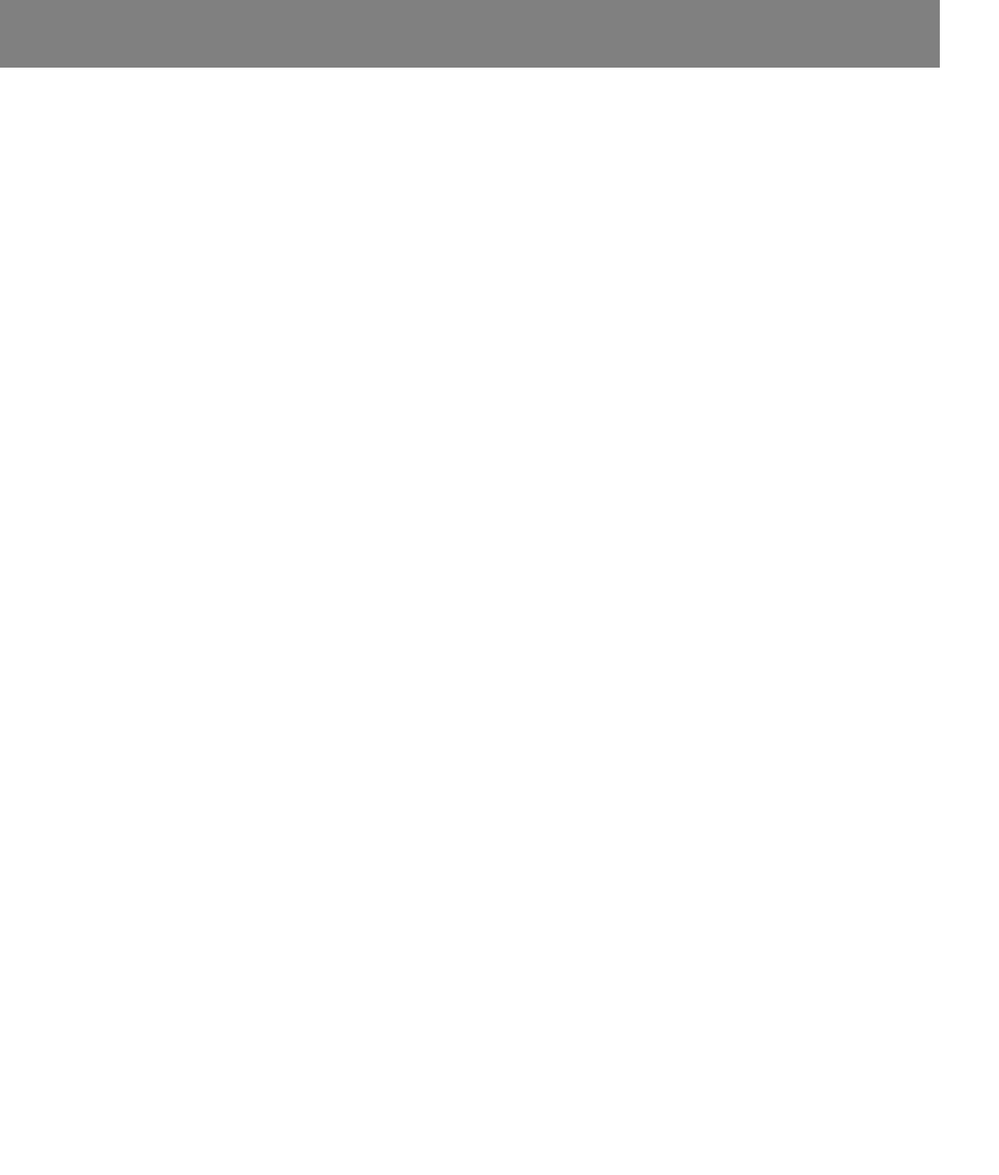
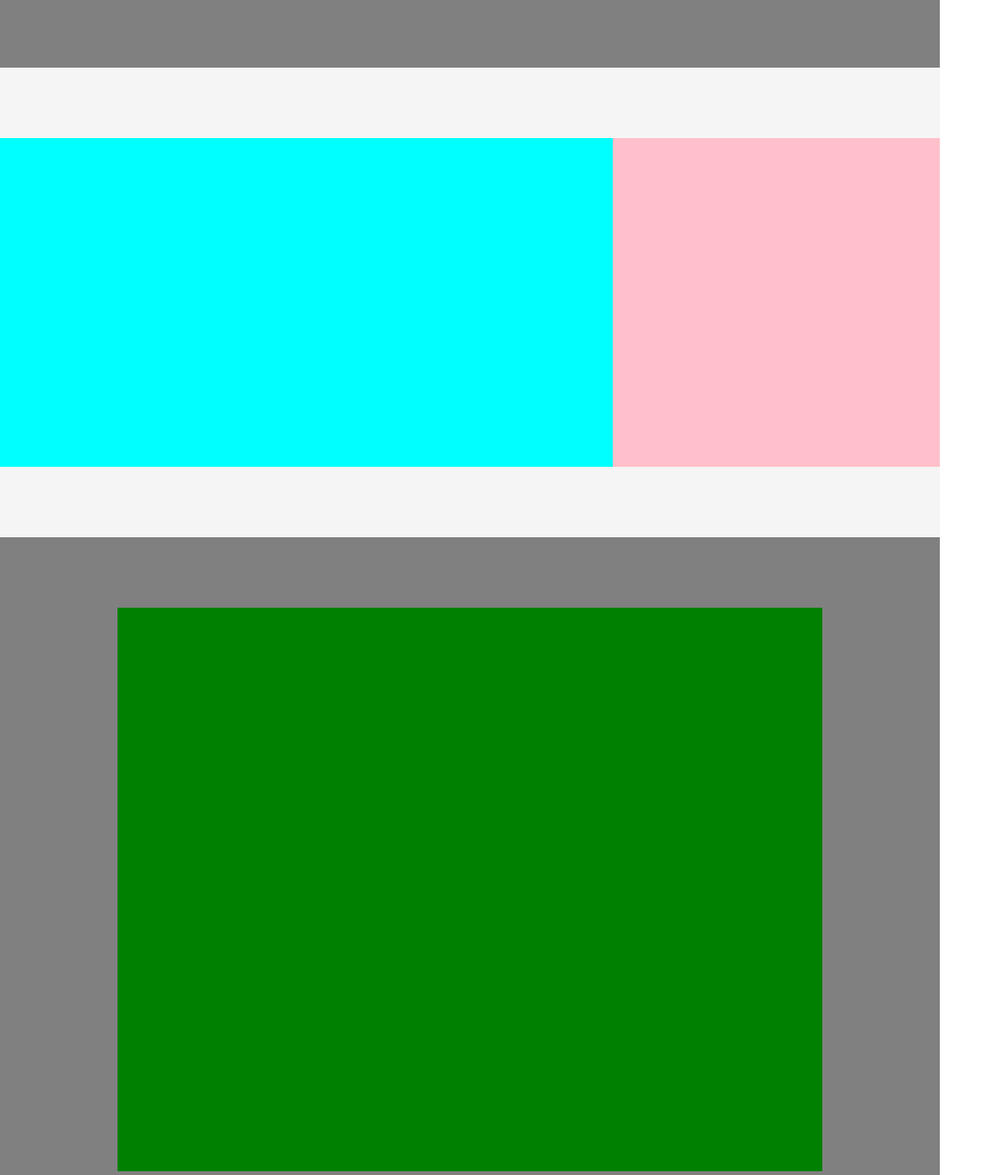
Before and after one commit to ChristopherS24/htmlcss-struttura-discord, a plain HTML site: page index.html in a window 1280 px wide. Shown: the part 1478-2729 px from the top of the page at 94% size, without its empty margins (0-1063 px from the left). Before the commit the page ends 1550 px from the top, so only its background shows below. Drawn offline with Linux system fonts and the light colour scheme.

Commit message:
correzioni

```diff
--- a/css/style.css
+++ b/css/style.css
@@ -62,6 +62,7 @@ MAIN
     height: 500px;
     display: flex;
     align-items: center;
+    justify-content: center;
 }
 
 .container3 .azzurro {
@@ -96,3 +97,18 @@ MAIN
     width: 750px;
     height: 350px;
 }
+
+.debug .container5{
+    background-color: grey;
+    width: 1000px;
+    height: 750px;
+    display: flex;
+    align-items: center;
+    justify-content: center;
+}
+
+.container5 .verde {
+    background-color: green;
+    width: 750px;
+    height: 600px;
+}
--- a/index.html
+++ b/index.html
@@ -39,6 +39,26 @@
     </div>
 
     <!--quarto-->
+    <div class="container3">
+        <div class="azzurro"></div>
+        <div class="rosa"></div>
+    </div>
+
+    <!--quinto-->
+    <div class="container5">
+        <div class="verde"></div>
+    </div>
+
+    <!--sesto-->
+    <div class="container6">
+        <div class="rosa3"></div>
+        <div class="verdeacqua"></div>
+        <div class="verdeacqua1"></div>
+        <div class="verdeacqua2"></div>
+        <div class="verdeacqua3"></div>
+    </div>
+
+    <!--settimo-->
 
 
 
```
